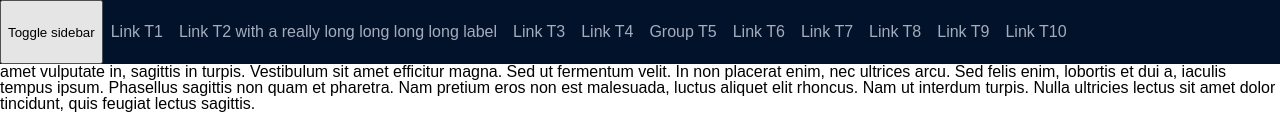
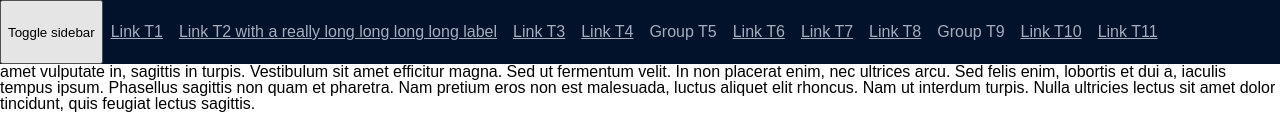
Before and after one commit to thomaskokholm/multipane-sidebar-menu, a React (Create React App) app: page / in a window 1280 px wide. Shown: the top 135 px of the page. Built offline with nearby package versions, Linux system fonts and the light colour scheme.

Commit message:
3 files modified

```diff
--- a/global-menu-top-nav.tsx
+++ b/global-menu-top-nav.tsx
@@ -1,10 +1,13 @@
 import * as React from 'react';
+import GlobalMenuTopSubNav from './global-menu-top-sub-nav';
 
 export default function GlobalMenuTopNav({
   items,
   sidebarOpen,
   setSidebarOpen,
 }) {
+  const [activeItem, setActiveItem] = React.useState<string>();
+
   return (
     <div className="GlobalMenuTopNav">
       <button onClick={() => setSidebarOpen(!sidebarOpen)}>
@@ -12,8 +15,46 @@ export default function GlobalMenuTopNav({
       </button>
       {items && (
         <nav className="main-links">
-          {items.map((item) => {
-            return <div className="link">{item.label}</div>;
+          {items.map((item, idx) => {
+            if (item.kind === 'link') {
+              return (
+                <div className="link">
+                  <a href={item.url} className="link__label">
+                    {item.label}
+                  </a>
+                </div>
+              );
+            } else if (item.kind === 'group' && item.items) {
+              return (
+                <div
+                  className="group cursor-pointer"
+                  onClick={() => {
+                    setActiveItem(item.id);
+                  }}
+                  onMouseEnter={(e) => setActiveItem(item.id)}
+                  onMouseLeave={(e) => setActiveItem(undefined)}
+                >
+                  <div className="group__label">{item.label}</div>
+                  <div
+                    className="subnav"
+                    style={{
+                      display: activeItem === item.id ? 'flex' : 'none',
+                    }}
+                  >
+                    {item.items &&
+                      item.items.map((subItem) => {
+                        return (
+                          <div className="link">
+                            <a href={subItem.url} className="link__label">
+                              {subItem.label}
+                            </a>
+                          </div>
+                        );
+                      })}
+                  </div>
+                </div>
+              );
+            }
           })}
         </nav>
       )}
--- a/global-menu.tsx
+++ b/global-menu.tsx
@@ -5,7 +5,6 @@ import GlobalMenuTopNav from './global-menu-top-nav';
 
 export default function GlobalMenu() {
   const [sidebarOpen, setSidebarOpen] = React.useState(false);
-
   const data = {
     menu: {
       items: [],
@@ -50,8 +49,35 @@ export default function GlobalMenu() {
         { kind: 'link', url: '#top', label: 'Link T6' },
         { kind: 'link', url: '#top', label: 'Link T7' },
         { kind: 'link', url: '#top', label: 'Link T8' },
-        { kind: 'link', url: '#top', label: 'Link T9' },
+        {
+          kind: 'group',
+          label: 'Group T9',
+          bgColor: '#0a71b4',
+          focusColor: '#3b8dc3',
+          items: [
+            { kind: 'link', url: '#top', label: 'Sub link S1' },
+            { kind: 'link', url: '#top', label: 'Sub link S2' },
+            { kind: 'link', url: '#top', label: 'Sub link S3' },
+            {
+              kind: 'link',
+              url: '#top',
+              label: 'Sub link S4 with a really long long long long label',
+            },
+            { kind: 'link', url: '#top', label: 'Sub link S5' },
+            { kind: 'link', url: '#top', label: 'Sub link S6' },
+            {
+              kind: 'link',
+              url: '#top',
+              label: 'Sub link S7 with a really long long long long label',
+            },
+            { kind: 'link', url: '#top', label: 'Sub link S8' },
+            { kind: 'link', url: '#top', label: 'Sub link S9' },
+            { kind: 'link', url: '#top', label: 'Sub link S10' },
+            { kind: 'link', url: '#top', label: 'Sub link S10' },
+          ],
+        },
         { kind: 'link', url: '#top', label: 'Link T10' },
+        { kind: 'link', url: '#top', label: 'Link T11' },
       ],
     },
     bottomNav: {
@@ -167,6 +193,23 @@ export default function GlobalMenu() {
     },
   };
 
+  const topNavItems = data.topNav.items;
+
+  data.topNav.items.map((item, i) => {
+    item['id'] = 'A' + i;
+    if (item.kind === 'group' && item.items) {
+      item.items.map((item, j) => {
+        item['id'] = 'B' + j;
+      });
+    }
+  });
+
+  const bottomNavItems = data.bottomNav.items;
+  data.bottomNav.items.map((item, i) => {
+    item['id'] = 'A' + i;
+  });
+
+  const sidebarItems = data.sidebar.items;
   data.sidebar.items.map((item, i) => {
     item['id'] = 'A' + i;
     if (item.kind === 'group' && item.items) {
@@ -180,10 +223,6 @@ export default function GlobalMenu() {
       });
     }
   });
-
-  const topNavItems = data.topNav.items;
-  const bottomNavItems = data.bottomNav.items;
-  const sidebarItems = data.sidebar.items;
 
   console.log('items', data);
 
--- a/style.scss
+++ b/style.scss
@@ -276,13 +276,44 @@ body {
     }
   }
 
-  .link {
+  .link,
+  .group {
     color: #a5acbb;
     &:hover {
       color: #ffffff;
     }
     margin-left: 8px;
     margin-right: 8px;
+  }
+  .link {
+    a {
+      color: inherit;
+    }
+  }
+
+  .subnav {
+    display: none;
+    background-color: #550065;
+    position: absolute;
+    height: 40px;
+    left: 0;
+    right: 0;
+    top: 64px;
+    overflow-x: auto;
+    overflow-y: hidden;
+    .link {
+      color: #f3b2ff;
+
+      line-height: 40px;
+      a {
+        color: inherit;
+        text-overflow: ellipsis;
+        white-space: nowrap;
+      }
+      &:hover {
+        color: #ffffff;
+      }
+    }
   }
 }
 
```
